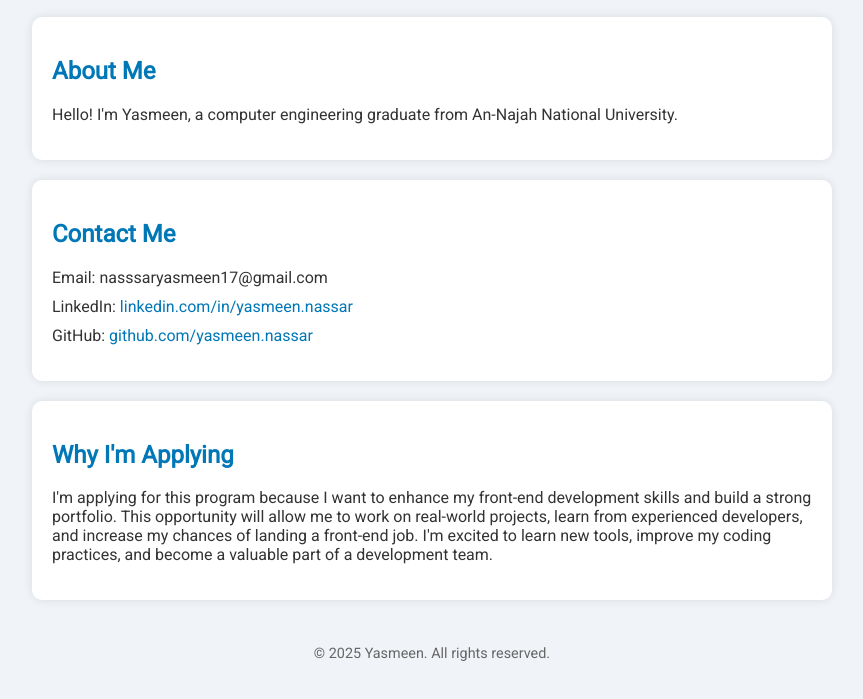
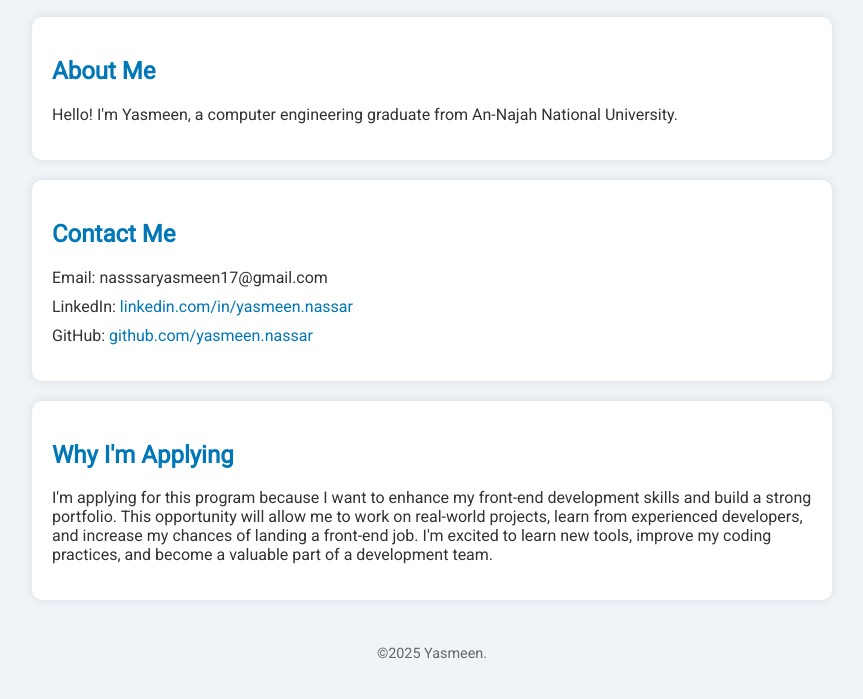
Before and after one commit to yasmeennassar/Task2, a plain HTML site: page index.html in a window 1280 px wide. Shown: the part 161-860 px from the top of the page, without its empty margins (208-1071 px from the left). Drawn offline with Linux system fonts and the light colour scheme.

Commit message:
Update index.html

```diff
--- a/index.html
+++ b/index.html
@@ -44,7 +44,7 @@
     </section>
 
     <footer>
-      <p>&copy; 2025 Yasmeen. All rights reserved.</p>
+      <p>&copy;2025 Yasmeen.</p>
     </footer>
   </div>
 </body>
```
